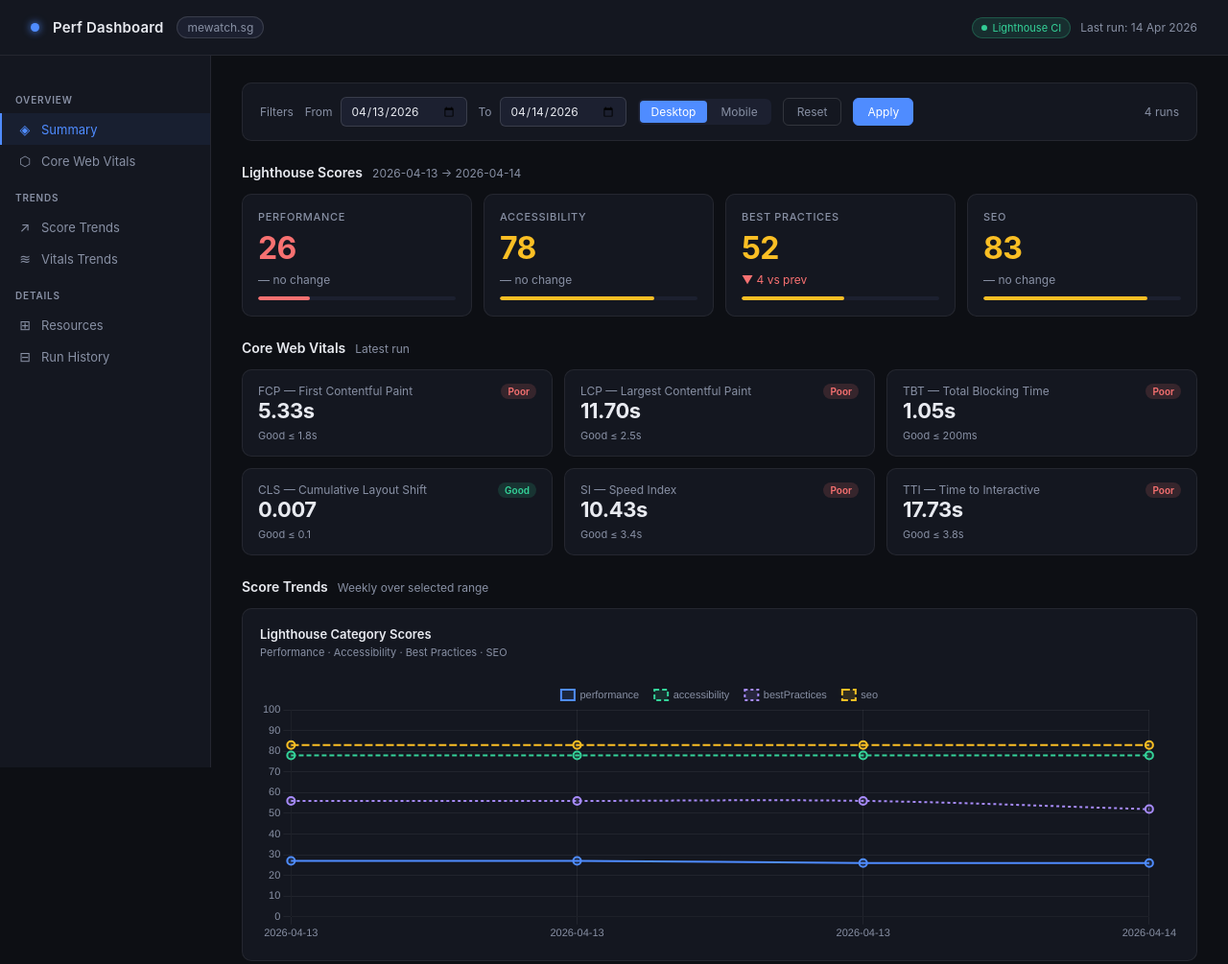
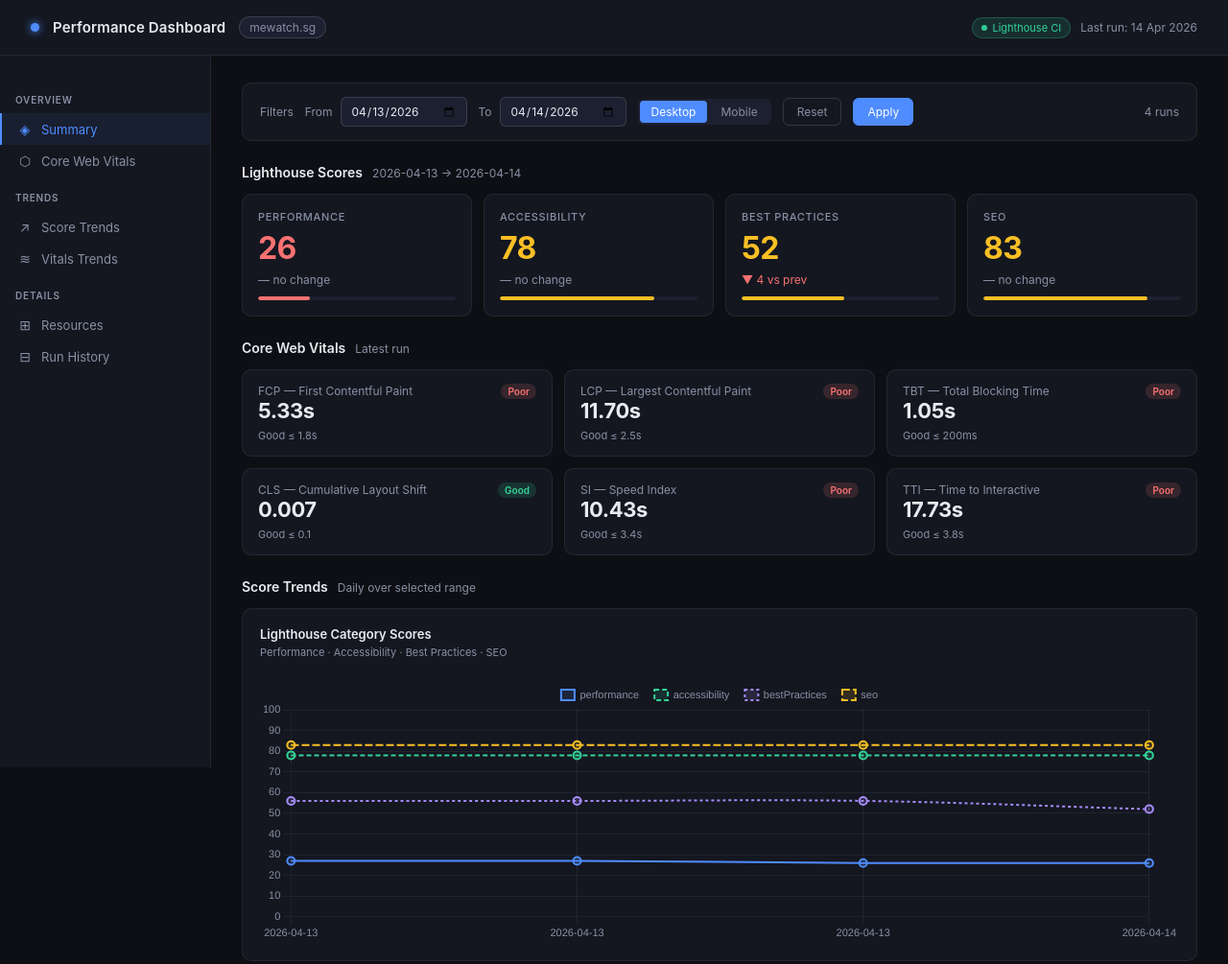
Before and after one commit to AzarTester/MeWatch_Dashboard, a website: page dashboard.html in a window 1280 px wide. Shown: the top 1005 px of the page at 96% size. Drawn offline with nearby package versions, Linux system fonts and the light colour scheme.

Commit message:
Update dashboard.html

```diff
--- a/dashboard.html
+++ b/dashboard.html
@@ -251,7 +251,7 @@ tbody td { padding: 10px 14px; vertical-align: middle; }
 <div class="topbar">
   <div class="topbar-left">
     <div class="logo-dot"></div>
-    <h1>Perf Dashboard</h1>
+    <h1>Performance Dashboard</h1>
     <span class="topbar-url">mewatch.sg</span>
   </div>
   <div style="display:flex;align-items:center;gap:10px;">
@@ -320,7 +320,7 @@ tbody td { padding: 10px 14px; vertical-align: middle; }
     <div id="trends">
       <div class="section-header">
         <span class="section-title">Score Trends</span>
-        <span class="section-sub">Weekly over selected range</span>
+        <span class="section-sub">Daily over selected range</span>
       </div>
       <div class="chart-full">
         <div class="chart-title">Lighthouse Category Scores</div>
```
